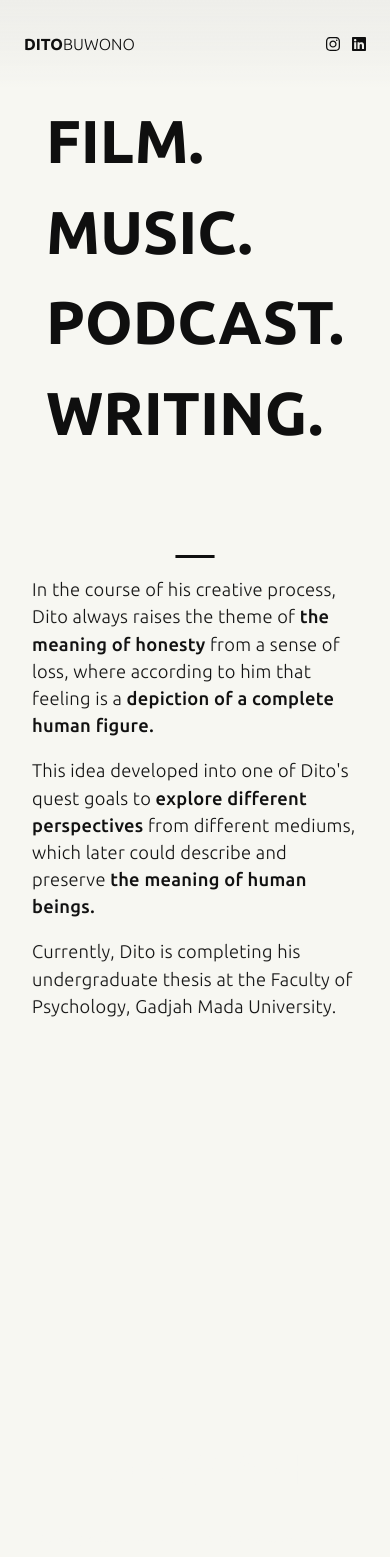
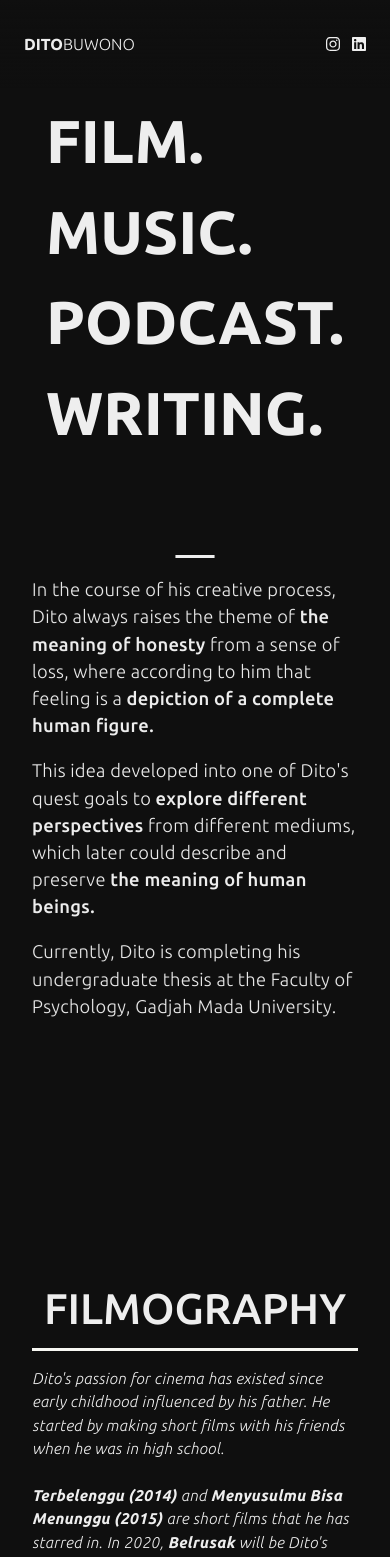
Before and after one commit to andikawilliam/ditobuwono, a Vue app: page / in a window 390 px wide. Shown: the top 1557 px of the page. Built offline with nearby package versions, Linux system fonts and the light colour scheme.

Commit message:
change color background transition to one time

```diff
--- a/src/App.vue
+++ b/src/App.vue
@@ -47,16 +47,18 @@ export default Vue.extend({
       gsap.fromTo(
         "#app",
         {
-          backgroundColor: "#f7f7f2"
+          backgroundColor: "#eee",
+          color: "#0f0f0f"
         },
         {
           scrollTrigger: {
             trigger: "#page-film",
             start: "top 80%",
             end: "top 80%",
-            toggleActions: "play none reverse reverse"
+            toggleActions: "play none none none"
           },
           backgroundColor: "#0f0f0f",
+          color: "#eee",
           ease: "power4",
           duration: 0.4
         }
--- a/src/components/PortfolioDescription.vue
+++ b/src/components/PortfolioDescription.vue
@@ -24,7 +24,7 @@ export default Vue.extend({
 
 @media screen and (max-width: 1204px) {
   .description-text {
-    font-size: 4.2vw;
+    font-size: 4vw;
   }
 }
 </style>
--- a/src/components/TheNav.vue
+++ b/src/components/TheNav.vue
@@ -58,9 +58,9 @@ export default Vue.extend({
         {
           background: `linear-gradient(
             180deg,
-            rgba(247, 247, 242, 1) 0%,
-            rgba(247, 247, 242, 0.7021183473389356) 50%,
-            rgba(247, 247, 242, 0) 100%
+            rgba(238, 238, 238, 1) 0%,
+            rgba(238, 238, 238, 0.7021183473389356) 50%,
+            rgba(238, 238, 238, 0) 100%
           );`,
           color: "rgba(15, 15, 15)"
         },
@@ -69,7 +69,7 @@ export default Vue.extend({
             trigger: "#page-film",
             start: "top 80%",
             end: "top 80%",
-            toggleActions: "play none reverse reverse"
+            toggleActions: "play none none none"
           },
           background: `linear-gradient(
             180deg,
@@ -77,7 +77,7 @@ export default Vue.extend({
             rgba(15, 15, 15, 0.7021183473389356) 50%,
             rgba(15, 15, 15, 0) 100%
           `,
-          color: "rgba(247, 247, 242)",
+          color: "rgba(238, 238, 238)",
           ease: "power4",
           duration: 0.4
         }
--- a/src/pages/PageAbout.vue
+++ b/src/pages/PageAbout.vue
@@ -1,8 +1,8 @@
 <template>
-  <div class="flex items-center px-8 pb-64 lg:px-24 lg:pt-40 lg:pb-64 lg:mb-40">
+  <div class="flex items-center px-8 pb-24 lg:px-24 lg:pt-40 lg:pb-64 lg:mb-24">
     <div class="lg:w-3/4 mx-auto">
       <hr class="about-line mx-auto" />
-      <div class="about-text font-light text-black-onyx">
+      <div class="about-text font-light text-current">
         <p v-for="text in texts" :key="text" v-html="text"></p>
       </div>
     </div>
@@ -23,7 +23,7 @@ p {
 .about-line {
   width: 100%;
   transform: scaleX(0.12);
-  border-top: 8px solid #0f0f0f;
+  border-top: 8px solid currentColor;
 }
 
 .about-text {
@@ -38,7 +38,7 @@ p {
     line-height: 1.48em;
   }
   .about-line {
-    border-top: 3.5px solid #0f0f0f;
+    border-top: 3.5px solid currentColor;
   }
 }
 </style>
--- a/src/pages/PageMain.vue
+++ b/src/pages/PageMain.vue
@@ -2,7 +2,7 @@
   <div class="py-24 lg:py-24">
     <div id="home" class="flex justify-center">
       <div
-        class="portfolios-main text-black-onyx font-semibold lg:font-medium lg:leading-snug"
+        class="portfolios-main text-current font-semibold lg:font-medium lg:leading-snug"
       >
         <p class="main-text" v-on:click="goTo('#filmography')">
           FILM.
--- a/tailwind.js
+++ b/tailwind.js
@@ -22,7 +22,8 @@ module.exports = {
   theme: {
     extend: {
       colors: {
-        'gray-ivory': "#f7f7f2",
+        // 'gray-ivory': "#f7f7f2",
+        'gray-ivory': "#eee",
         'black-onyx': "#0f0f0f",
         'gray-background': '#121217',
         'gray-dito': '#262626',
```
